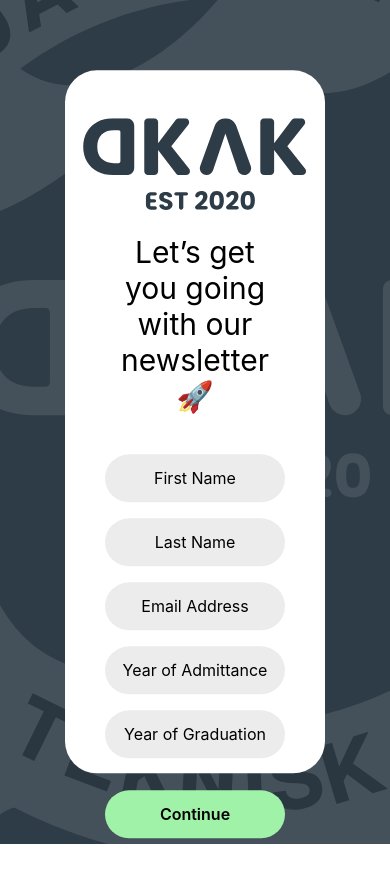
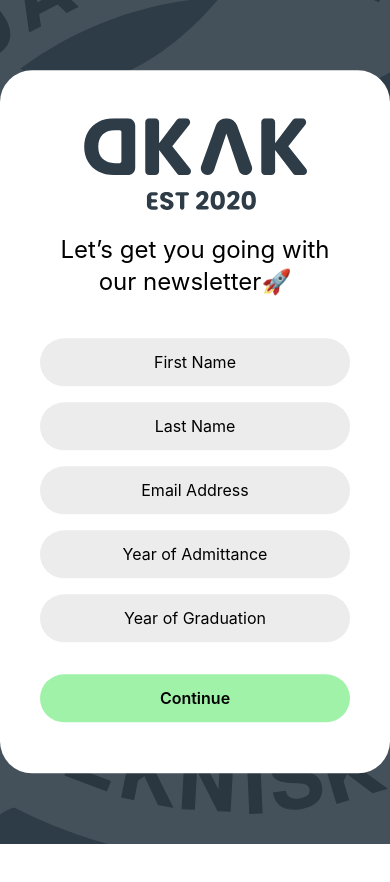
Before and after one commit to DKAK-Datateknologsektionen-Chalmers/front-end, a React (Create React App) app: page / in a window 390 px wide. Shown: the top 882 px of the page. After the commit the page ends 844 px from the top, so only its background shows below. Built offline with nearby package versions, Linux system fonts and the light colour scheme.

Commit message:
improve mobile experience2

```diff
--- a/src/App.js
+++ b/src/App.js
@@ -198,9 +198,9 @@ function App() {
   }
 
 function FormHeaderNavigator() {
-  if (formPage === 0) return (<span className="text-3xl">Let’s get you going with our newsletter🚀</span>)
-  else if (formPage === 1) return (<span className="text-3xl">Let’s get your preferences right 📌</span>)
-  else if (formPage === 2) return (<span className="text-3xl">You’re done ✨</span>)
+  if (formPage === 0) return (<span className="text-2xl sm:text-3xl">Let’s get you going with our newsletter🚀</span>)
+  else if (formPage === 1) return (<span className="text-2xl sm:text-3xl">Let’s get your preferences right 📌</span>)
+  else if (formPage === 2) return (<span className="text-2xl sm:text-3xl">You’re done ✨</span>)
   else return "something went wrong. ERROR CODE 5"
 }
 
@@ -224,7 +224,9 @@ function FormHeaderNavigator() {
           src={logo_white_large}/>
       </div>
       <div className="bg-white h-5/6 absolute rounded-perf
-        top-1/2 left-1/2 transform -translate-x-1/2 -translate-y-1/2 w-4/6
+        transform -translate-x-1/2 -translate-y-1/2 top-1/2 left-1/2
+        w-full
+        sm:w-4/6
         xl:top-10 xl:left-60pct xl:right-0 xl:transform-none xl:w-2/6 ">
         <div className="w-full">
         <img alt="logo" src={logo} className="select-none	mx-auto my-12"/>
```
